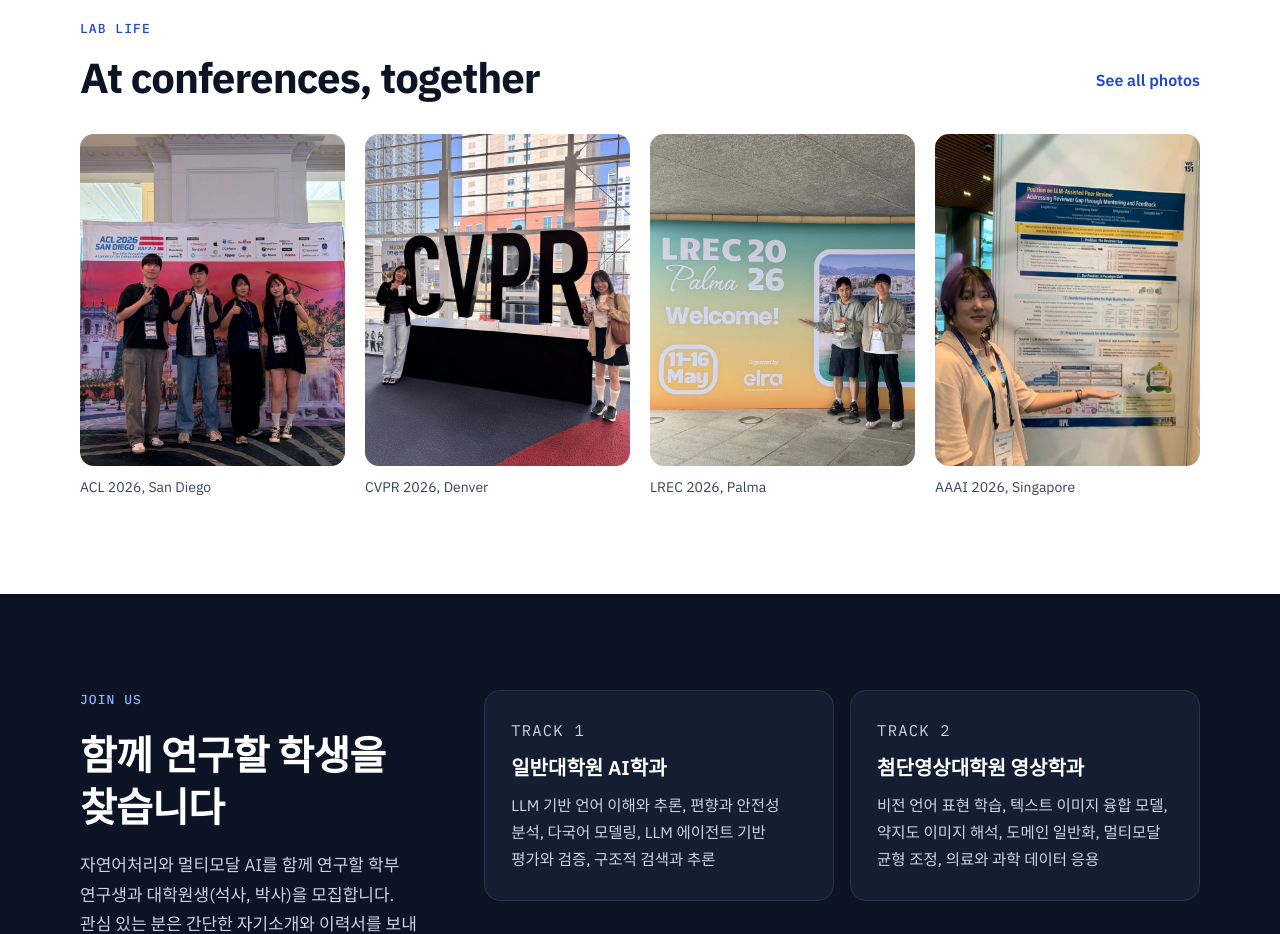
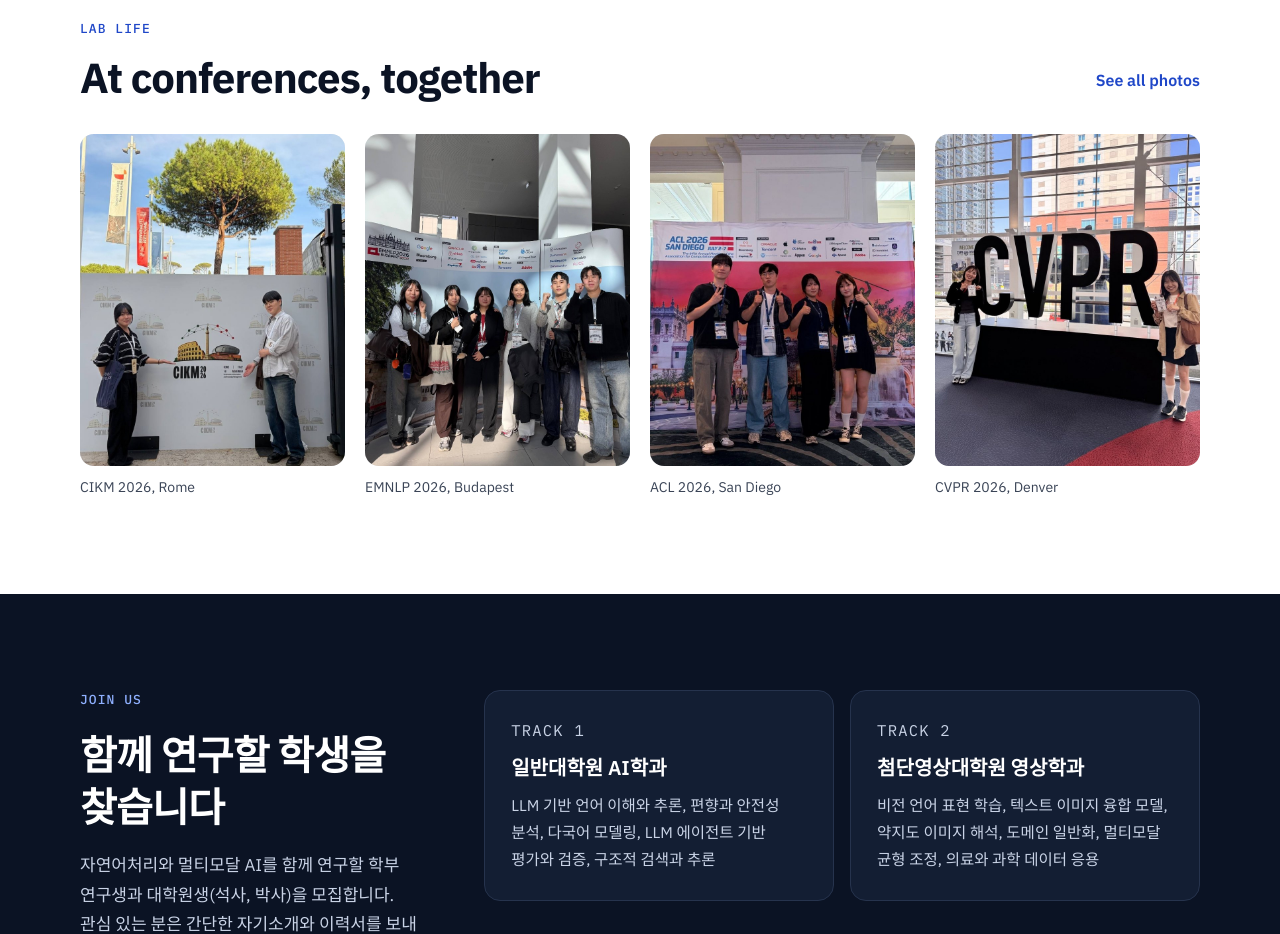
Before and after one commit to iiplcau/iiplcau.github.io, a plain HTML site: page index.html in a window 1280 px wide. Shown: the part 2860-3794 px from the top of the page. Drawn offline with Linux system fonts and the light colour scheme; a web font is replaced by a local one.

Commit message:
Add CIKM 2026 to gallery and refresh Lab life photos on home

```diff
--- a/index.html
+++ b/index.html
@@ -171,20 +171,20 @@
 </div>
 <div class="photos">
 <figure class="photo">
+<img src="photo-cikm2026.jpg" alt="Two lab members at the CIKM 2026 photo wall in Rome" loading="lazy" width="800" height="1000">
+<figcaption>CIKM 2026, Rome</figcaption>
+</figure>
+<figure class="photo">
+<img src="photo-emnlp2026.jpg" alt="Six lab members at the EMNLP 2026 sponsor wall in Budapest" loading="lazy" width="800" height="1000">
+<figcaption>EMNLP 2026, Budapest</figcaption>
+</figure>
+<figure class="photo">
 <img src="photo-acl2026.jpg" alt="Four lab members at the ACL 2026 banner in San Diego" loading="lazy" width="800" height="1000">
 <figcaption>ACL 2026, San Diego</figcaption>
 </figure>
 <figure class="photo">
 <img src="photo-cvpr2026.jpg" alt="Two lab members at the CVPR 2026 sign in Denver" loading="lazy" width="800" height="1000">
 <figcaption>CVPR 2026, Denver</figcaption>
-</figure>
-<figure class="photo">
-<img src="photo-lrec2026.jpg" alt="Two lab members at the LREC 2026 welcome wall in Palma" loading="lazy" width="800" height="1000">
-<figcaption>LREC 2026, Palma</figcaption>
-</figure>
-<figure class="photo">
-<img src="photo-aaai2026.jpg" alt="A lab member presenting a poster at AAAI 2026 in Singapore" loading="lazy" width="800" height="1000">
-<figcaption>AAAI 2026, Singapore</figcaption>
 </figure>
 </div>
 </div>
```
Also changed, not shown: gallery.json (+22 -0 lines), photo-cikm2026.jpg (added), photo-emnlp2026.jpg (added).
